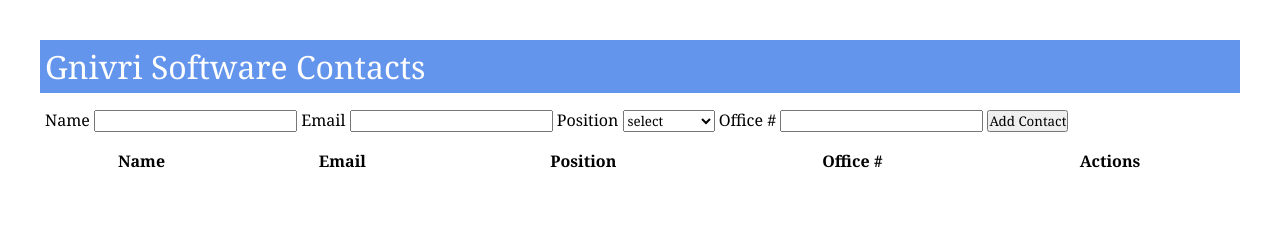
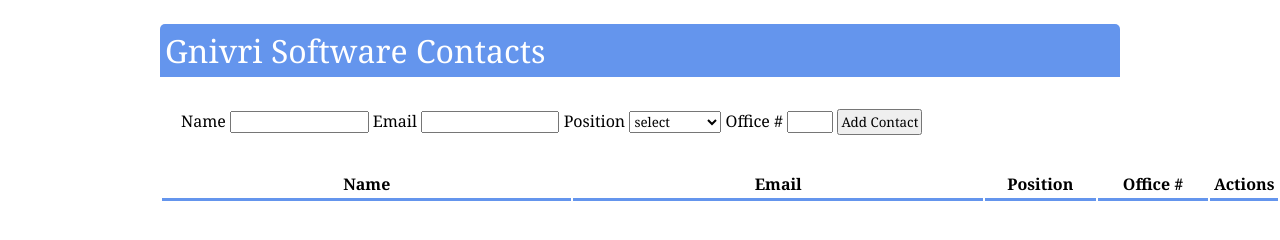
Before and after one commit to irvingam/Employee-Log, a plain HTML site: page index.html in a window 1280 px wide. Drawn offline with Linux system fonts and the light colour scheme.

Commit message:
corrected top and bottom design. formatted table.

```diff
--- a/style.css
+++ b/style.css
@@ -2,13 +2,16 @@
     padding: 0;
     margin: 0;
     font-family: Georgia, 'Times New Roman', Times, serif;
+    box-sizing: border-box;
 }
 
 body {
-    margin: 2.5rem;
+    margin-top: 1.5rem;
+    margin-left: 10rem;
+    margin-right: 10rem;
 }
 
-
+/* top */
 
 .title {
     background-color: #6495ED;
@@ -16,7 +19,13 @@
     min-height: 5vh;
     padding: 5px;
     font-size: 2rem;
+    border-top-left-radius: 5px;
+    border-top-right-radius: 5px;
+}
 
+.top {
+    padding: 1rem;
+    font-size: 1rem;
 }
 
 .add-contact {
@@ -27,11 +36,54 @@
     padding-left: 5px;
 }
 
-.add-contact-button {
-    font-size: 1rem;
-    padding: 3px;
+#name-input,
+#email-input {
+    width: 15%;
 }
 
-#contacts {
-    width: 100%;
+#office-input {
+    width: 5%;
 }
+
+#add-contact-button {
+    padding: 2px;
+}
+
+/* Bottom */
+
+
+
+table {
+    text-align: center;
+    position: fixed;
+    box-sizing: border-box;
+}
+
+th {
+    padding: 3.5px;
+    text-align: center;
+    border-bottom: solid #6495ED;
+}
+
+td {
+    border-bottom: solid 1px;
+    border-bottom-color: grey;
+    padding-top: 5px;
+    padding-bottom: 5px;
+}
+
+#table-name,
+#table-email {
+    width: 37%;
+}
+
+#table-position,
+#table-office {
+    width: 10%;
+}
+
+.deleteBtn,
+.editBtn {
+    font-size: 1.2rem;
+    padding: 2px;
+}
```
